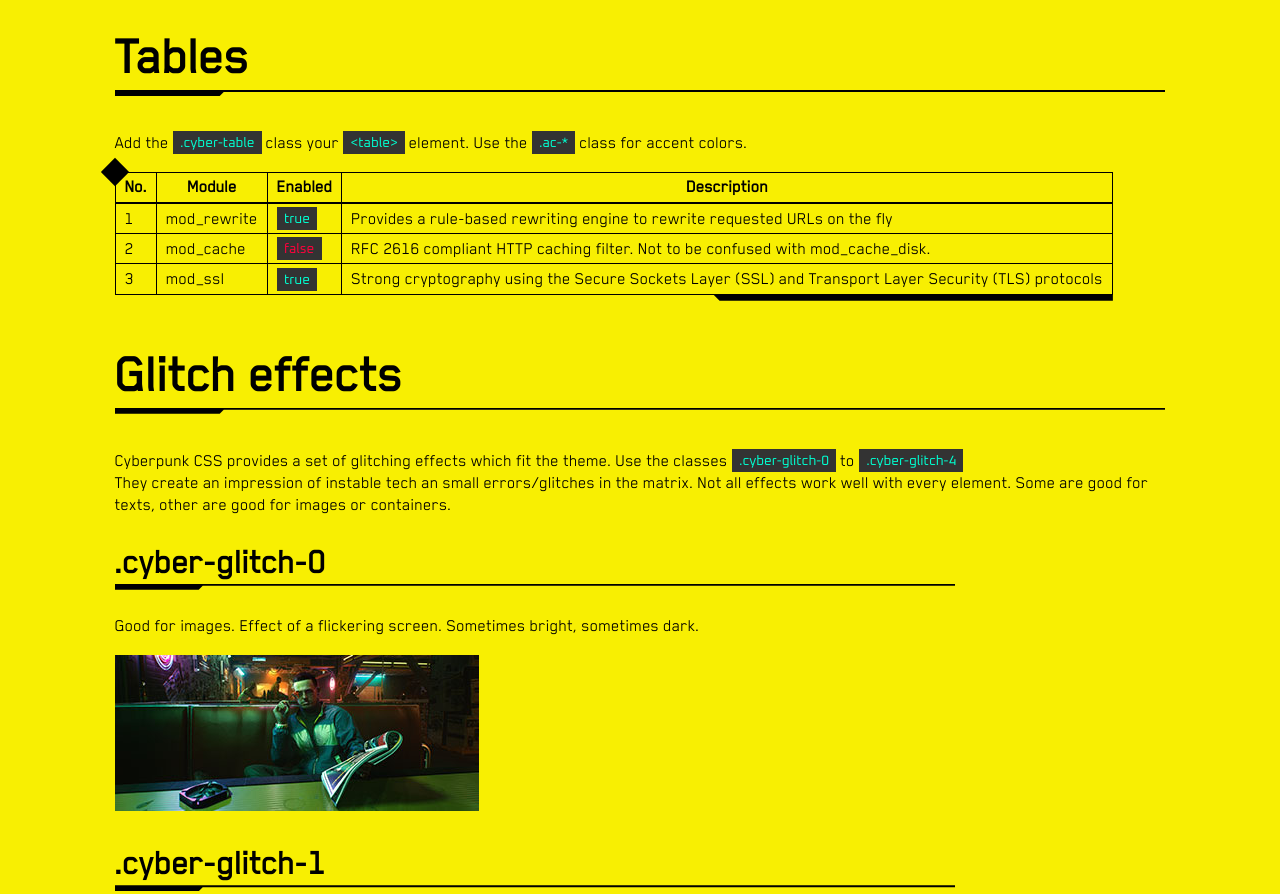
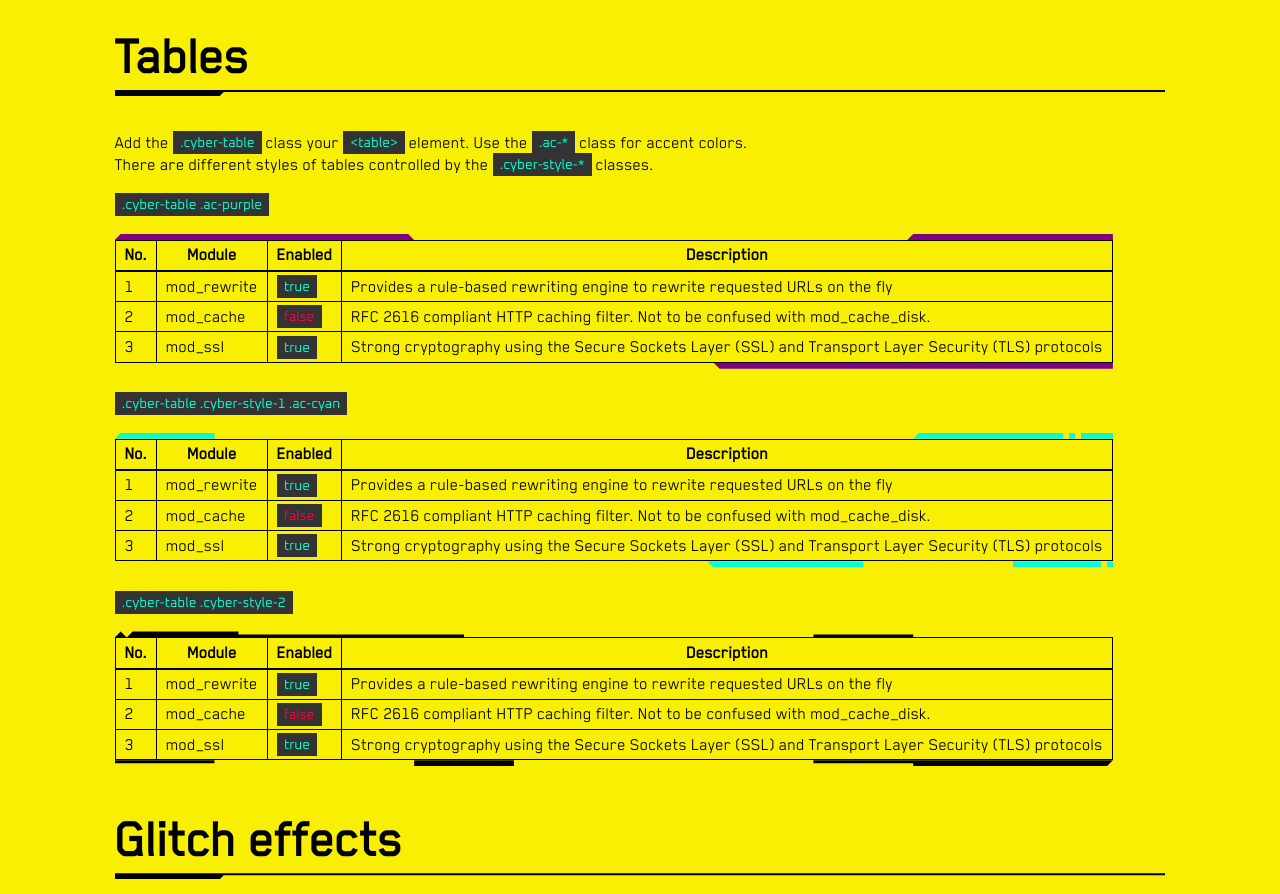
Before and after one commit to alddesign/cyberpunk-css, a plain HTML site: page demo/index.html in a window 1280 px wide. Shown: the part 6180-7074 px from the top of the page. Drawn offline with Linux system fonts and the light colour scheme.

Commit message:
v1.0.0-alpha.3
Added Table styles

```diff
--- a/cyberpunk.css
+++ b/cyberpunk.css
@@ -1,4 +1,10 @@
-/* cyberpunk-css by alddesign: https://github.com/alddesign/cyberpunk-css */
+/*
+ * cyberpunk-css by alddesign: https://github.com/alddesign/cyberpunk-css
+ * v1.0.0-alpha.3
+ *
+ * Free to use - do whatever the fck you want...
+ */
+
 /*#region fonts*/
 @font-face
 {
@@ -657,7 +663,7 @@ table.cyber-table
 table.cyber-table th,
 table.cyber-table td
 {
-    border: 1px solid var(--ac);
+    border: 1px solid;
     padding: .2rem .5rem;
 }
 
@@ -704,13 +710,18 @@ table.cyber-table.cyber-style-1::after
 
 table.cyber-table.cyber-style-2::before
 {
-    clip-path: none;
-    position:absolute;
-    margin:-10px;
-    width:20px;
-    height:20px;
-    transform:rotate(45deg);
+
+    clip-path: polygon(0 100%, 6px 0, calc(2 * 6px) 100%, calc(3 * 6px) 0, calc(4 * 6px + 10%) 0,calc(4 * 6px + 10%) 50%,
+                        35% 50%, 35% 100%, 70% 100%, 70% 50%, 80% 50%, 80% 100%);
 }
+
+table.cyber-table.cyber-style-2::after
+{
+
+    clip-path: polygon(0 0, 0 50%, 10% 50%, 10% 0, 30% 0, 30% 100%, 40% 100%, 40% 0,
+                        70% 0, 70% 50%, 80% 50%, 80% 100%, 90% 100%, calc(100% - 6px) 100%, 100% 0);
+}
+
 /*#endregion*/
 
 /*#region headings*/
--- a/demo/index.html
+++ b/demo/index.html
@@ -19,6 +19,8 @@
         <link rel="stylesheet" href="cyber-grid.css?v=3">
         <link rel="stylesheet" href="../cyberpunk.css?v=3">
         <link rel="stylesheet" href="style.css?v=3">
+
+        <link rel="icon" type="image/png" href="img/favicon.png" sizes="512x512">
     </head>
 
     <body>
@@ -259,8 +261,75 @@
                     <!-- #region Tables -->
                     <h1 id="section-tables" class="cyber-h">Tables</h1>
                     <p>
-                        Add the <code>.cyber-table</code> class your <code>&lt;table&gt;</code> element. Use the <code>.ac-*</code> class for accent colors.
+                        Add the <code>.cyber-table</code> class your <code>&lt;table&gt;</code> element. Use the <code>.ac-*</code> class for accent colors.<br>
+                        There are different styles of tables controlled by the <code>.cyber-style-*</code> classes.
                     </p>
+
+                    <p><code>.cyber-table .ac-purple</code></p>
+                    <table class="cyber-table ac-purple">
+                        <thead>
+                            <tr>
+                                <th>No.</th>
+                                <th>Module</th>
+                                <th>Enabled</th>
+                                <th>Description</th>
+                            </tr>
+                        </thead>
+                        <tbody>
+                            <tr>
+                                <td>1</td>
+                                <td>mod_rewrite</td>
+                                <td><code>true</code></td>
+                                <td>Provides a rule-based rewriting engine to rewrite requested URLs on the fly</td>
+                            </tr>
+                            <tr>
+                                <td>2</td>
+                                <td>mod_cache</td>
+                                <td><code class="fg-red">false</code></td>
+                                <td>RFC 2616 compliant HTTP caching filter. Not to be confused with mod_cache_disk.</td>
+                            </tr>
+                            <tr>
+                                <td>3</td>
+                                <td>mod_ssl</td>
+                                <td><code>true</code></td>
+                                <td>Strong cryptography using the Secure Sockets Layer (SSL) and Transport Layer Security (TLS) protocols</td>
+                            </tr>
+                        </tbody>
+                    </table>
+
+                    <p><code>.cyber-table .cyber-style-1 .ac-cyan</code></p>
+                    <table class="cyber-table cyber-style-1 ac-cyan">
+                        <thead>
+                            <tr>
+                                <th>No.</th>
+                                <th>Module</th>
+                                <th>Enabled</th>
+                                <th>Description</th>
+                            </tr>
+                        </thead>
+                        <tbody>
+                            <tr>
+                                <td>1</td>
+                                <td>mod_rewrite</td>
+                                <td><code>true</code></td>
+                                <td>Provides a rule-based rewriting engine to rewrite requested URLs on the fly</td>
+                            </tr>
+                            <tr>
+                                <td>2</td>
+                                <td>mod_cache</td>
+                                <td><code class="fg-red">false</code></td>
+                                <td>RFC 2616 compliant HTTP caching filter. Not to be confused with mod_cache_disk.</td>
+                            </tr>
+                            <tr>
+                                <td>3</td>
+                                <td>mod_ssl</td>
+                                <td><code>true</code></td>
+                                <td>Strong cryptography using the Secure Sockets Layer (SSL) and Transport Layer Security (TLS) protocols</td>
+                            </tr>
+                        </tbody>
+                    </table>
+
+                    <p><code>.cyber-table .cyber-style-2</code></p>
                     <table class="cyber-table cyber-style-2">
                         <thead>
                             <tr>
```
Also changed, not shown: demo/img/favicon.png (added).
